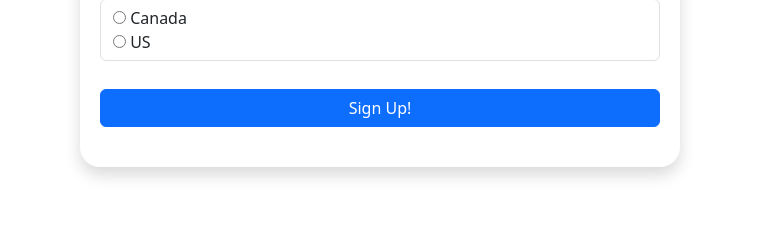
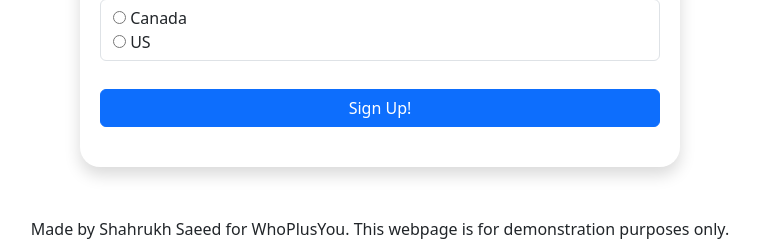
Before and after one commit to shahrukh-saeed/wpy-web-form, a Flask app: page / in a window 1280 px wide. Shown: the part 1135-1376 px from the top of the page, without its empty margins (260-1019 px from the left). Before the commit the page ends 1313 px from the top, so only its background shows below. Run offline with Flask 3, Linux system fonts and the light colour scheme.

Commit message:
added footer

```diff
--- a/static/styles.css
+++ b/static/styles.css
@@ -6,9 +6,6 @@
 #header-text {
     margin-right: 20px;
     margin-left: 20px;
-}
-
-.container {
 }
 
 #form-header {
@@ -31,3 +28,9 @@
     margin-top: 20px;
     margin-bottom: 20px;
 }
+
+footer {
+    display: block;
+    width: fit-content;
+    margin: 0 auto;
+}
--- a/templates/form.html
+++ b/templates/form.html
@@ -14,7 +14,7 @@
     <label class="form-label">City <input name="city" required type="text" class="form-control"
             maxlength="255" /></label>
     <label class="form-label">Province
-        <select class="form-control" name="province" id="province">
+        <select required class="form-control" name="province" id="province">
             <option value="">Select One</option>
             <optgroup label="Canada">
                 <option value="AB">Alberta</option>
--- a/templates/home.html
+++ b/templates/home.html
@@ -3,7 +3,7 @@
     <head>
         <meta charset="utf-8">
         <meta name="viewport" content="width=device-width, initial-scale=1">
-        <link = rel="stylesheet" href="/static/styles.css"/>
+        <link rel="stylesheet" href="/static/styles.css"/>
         <title>WhoPlusYou Sign Up</title>
         <link href="https://cdn.jsdelivr.net/npm/bootstrap@5.3.0/dist/css/bootstrap.min.css" rel="stylesheet" integrity="sha384-9ndCyUaIbzAi2FUVXJi0CjmCapSmO7SnpJef0486qhLnuZ2cdeRhO02iuK6FUUVM" crossorigin="anonymous">
     </head>
@@ -13,5 +13,7 @@
         <div class="container">
             {% include 'form.html' %}
         </div>
+
+        <footer>Made by Shahrukh Saeed for WhoPlusYou. This webpage is for demonstration purposes only.</footer>
     </body>
 </html>
```
